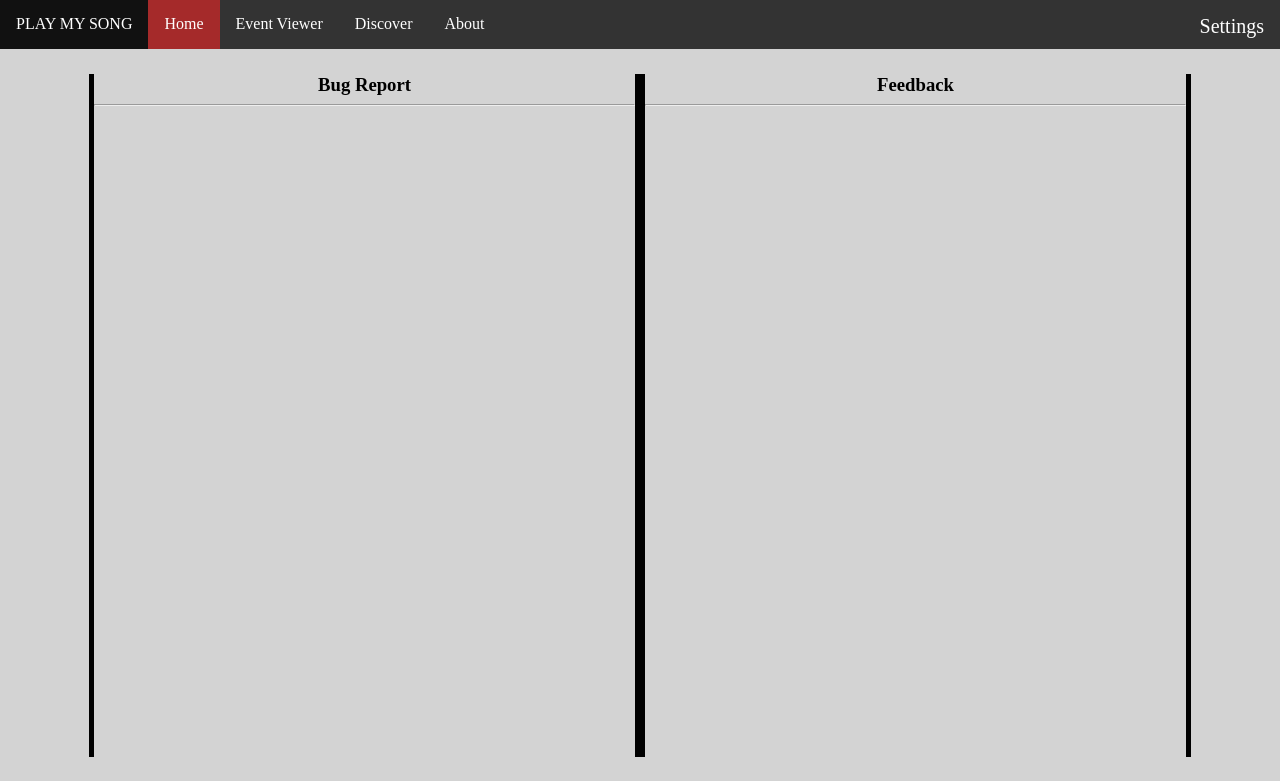
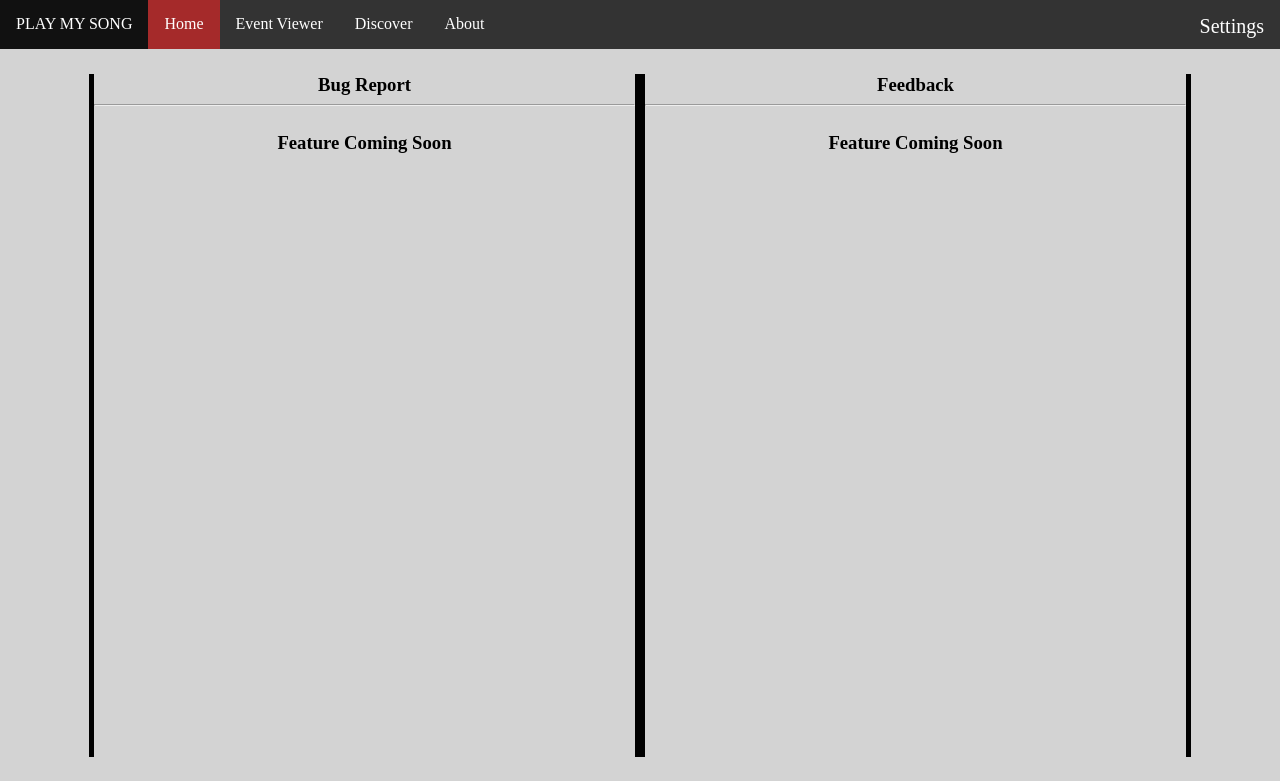
Before and after one commit to rodnyj/PlayMySongApp, a PHP site: page /developer.php?reports=true in a window 1280 px wide. Shown: the top 781 px of the page. Run offline with PHP 8.4, Linux system fonts and the light colour scheme; the visitor is signed in with stand-in values (Sample User, id 1).

Commit message:
Small modifications

```diff
--- a/developer.php
+++ b/developer.php
@@ -52,6 +52,7 @@ require './php/my_sql_exec.php';
                                 <h3>Bug Report</h3><hr><br>
 
                                 <div>
+                                    <h3 class=center> Feature Coming Soon </h3>
                                     <?php
                                       /*  if(mysql_num_rows($result) <= 0)
                                             echo "<h3 class=center> No Bug Reports</h3>";
@@ -75,7 +76,7 @@ require './php/my_sql_exec.php';
                                 <h3>Feedback</h3><hr><br>
 
                                 <div>
-                                    <p> </p>
+                                    <h3 class=center> Feature Coming Soon </h3>
                                 </div>
                             </article>
                         </section>
```
